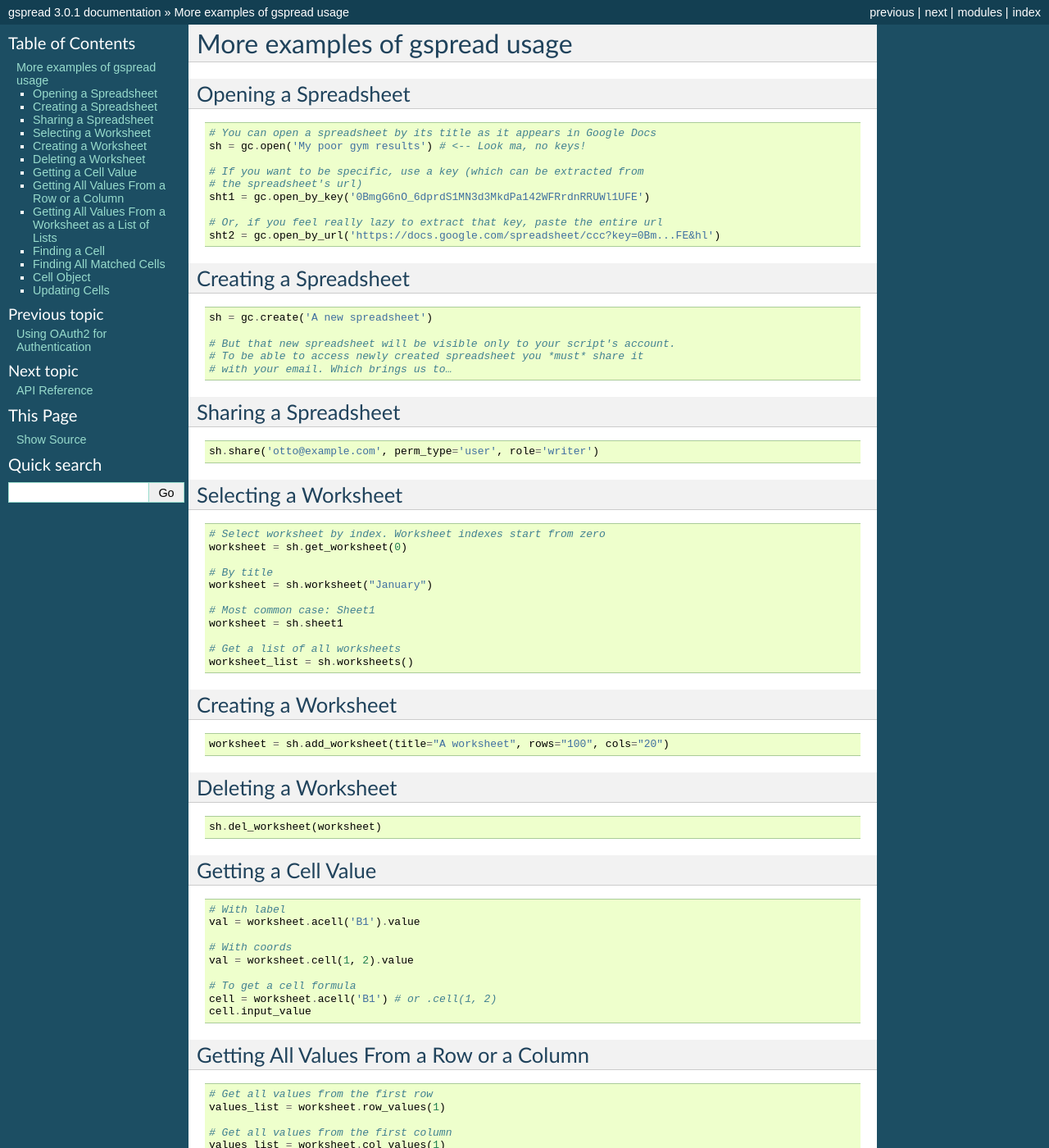
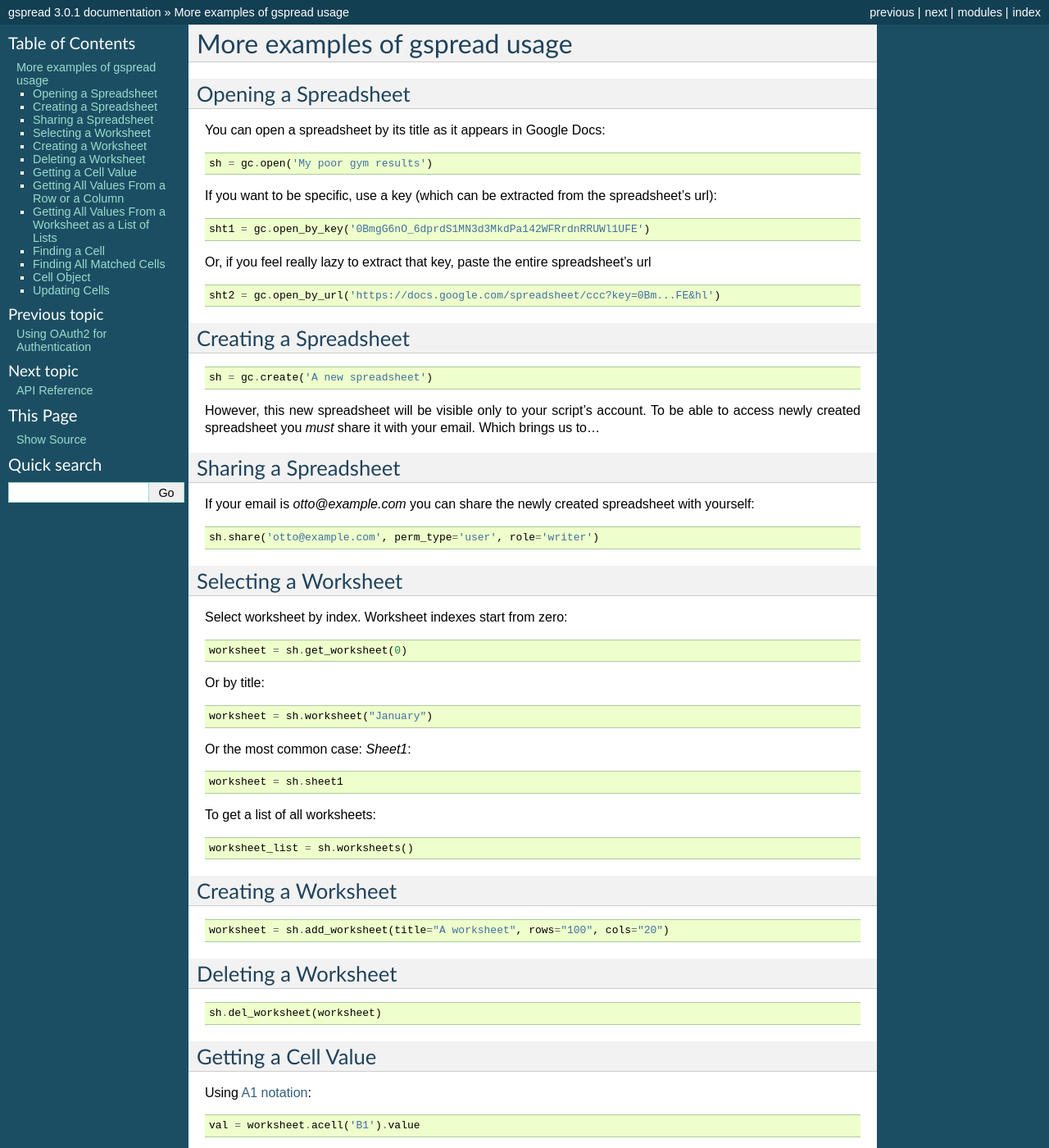
Before and after one commit to KendrickColeman/gspread, a Sphinx documentation site: the page built from docs/user-guide.rst, in a window 1280 px wide and 1400 px high. Shown: the whole window at 82% size. Built offline with Sphinx 7.4.7, drawn with Linux system fonts in a browser that asks for light colours; some of the changed text lies outside the part shown.

Commit message:
Format the docs, fix getting a cell value with formula example

```diff
--- a/docs/user-guide.rst
+++ b/docs/user-guide.rst
@@ -4,17 +4,25 @@ More examples of gspread usage
 Opening a Spreadsheet
 ~~~~~~~~~~~~~~~~~~~~~
 
+You can open a spreadsheet by its title as it appears in Google Docs:
+
 .. code:: python
 
-   # You can open a spreadsheet by its title as it appears in Google Docs
-   sh = gc.open('My poor gym results') # <-- Look ma, no keys!
+   sh = gc.open('My poor gym results')
 
-   # If you want to be specific, use a key (which can be extracted from
-   # the spreadsheet's url)
+If you want to be specific, use a key (which can be extracted from
+the spreadsheet's url):
+
+.. code:: python
+
    sht1 = gc.open_by_key('0BmgG6nO_6dprdS1MN3d3MkdPa142WFRrdnRRUWl1UFE')
 
-   # Or, if you feel really lazy to extract that key, paste the entire url
+Or, if you feel really lazy to extract that key, paste the entire spreadsheet's url
+
+.. code:: python
+
    sht2 = gc.open_by_url('https://docs.google.com/spreadsheet/ccc?key=0Bm...FE&hl')
+
 
 Creating a Spreadsheet
 ~~~~~~~~~~~~~~~~~~~~~~
@@ -23,33 +31,49 @@ Creating a Spreadsheet
 
    sh = gc.create('A new spreadsheet')
 
-   # But that new spreadsheet will be visible only to your script's account.
-   # To be able to access newly created spreadsheet you *must* share it
-   # with your email. Which brings us to…
+However, this new spreadsheet will be visible only to your script's account.
+To be able to access newly created spreadsheet you *must* share it
+with your email. Which brings us to…
+
 
 Sharing a Spreadsheet
 ~~~~~~~~~~~~~~~~~~~~~
+
+If your email is *otto@example.com* you can share the newly created spreadsheet
+with yourself:
 
 .. code:: python
 
    sh.share('otto@example.com', perm_type='user', role='writer')
 
+
 Selecting a Worksheet
 ~~~~~~~~~~~~~~~~~~~~~
 
+Select worksheet by index. Worksheet indexes start from zero:
+
 .. code:: python
 
-   # Select worksheet by index. Worksheet indexes start from zero
    worksheet = sh.get_worksheet(0)
 
-   # By title
+Or by title:
+
+.. code:: python
+
    worksheet = sh.worksheet("January")
 
-   # Most common case: Sheet1
+Or the most common case: *Sheet1*:
+
+.. code:: python
+
    worksheet = sh.sheet1
 
-   # Get a list of all worksheets
+To get a list of all worksheets:
+
+.. code:: python
+
    worksheet_list = sh.worksheets()
+
 
 Creating a Worksheet
 ~~~~~~~~~~~~~~~~~~~~
@@ -58,6 +82,7 @@ Creating a Worksheet
 
    worksheet = sh.add_worksheet(title="A worksheet", rows="100", cols="20")
 
+
 Deleting a Worksheet
 ~~~~~~~~~~~~~~~~~~~~
 
@@ -65,31 +90,48 @@ Deleting a Worksheet
 
    sh.del_worksheet(worksheet)
 
+
 Getting a Cell Value
 ~~~~~~~~~~~~~~~~~~~~
 
+Using `A1 notation <https://developers.google.com/sheets/api/guides/concepts#a1_notation>`_:
+
 .. code:: python
 
-   # With label
    val = worksheet.acell('B1').value
 
-   # With coords
+Or row and column coordinates:
+
+.. code:: python
+
    val = worksheet.cell(1, 2).value
 
-   # To get a cell formula
-   cell = worksheet.acell('B1') # or .cell(1, 2)
-   cell.input_value
+If you want to get a cell formula:
+
+.. code:: python
+
+   cell = worksheet.acell('B1', value_render_option='FORMULA').value
+
+   # or
+
+   cell = worksheet.cell(1, 2, value_render_option='FORMULA').value
+
 
 Getting All Values From a Row or a Column
 ~~~~~~~~~~~~~~~~~~~~~~~~~~~~~~~~~~~~~~~~~
 
+Get all values from the first row:
+
 .. code:: python
 
-   # Get all values from the first row
    values_list = worksheet.row_values(1)
 
-   # Get all values from the first column
+Get all values from the first column:
+
+.. code:: python
+
    values_list = worksheet.col_values(1)
+
 
 Getting All Values From a Worksheet as a List of Lists
 ~~~~~~~~~~~~~~~~~~~~~~~~~~~~~~~~~~~~~~~~~~~~~~~~~~~~~~
@@ -98,36 +140,46 @@ Getting All Values From a Worksheet as a List of Lists
 
    list_of_lists = worksheet.get_all_values()
 
+
 Finding a Cell
 ~~~~~~~~~~~~~~
 
+Find a cell matching a string:
+
 .. code:: python
 
-   # Find a cell with exact string value
    cell = worksheet.find("Dough")
 
    print("Found something at R%sC%s" % (cell.row, cell.col))
 
-   # Find a cell matching a regular expression
+Find a cell matching a regular expression
+
+.. code:: python
+
    amount_re = re.compile(r'(Big|Enormous) dough')
    cell = worksheet.find(amount_re)
+
 
 Finding All Matched Cells
 ~~~~~~~~~~~~~~~~~~~~~~~~~
 
+Find all cells matching a string:
+
 .. code:: python
 
-   # Find all cells with string value
    cell_list = worksheet.findall("Rug store")
 
-   # Find all cells with regexp
+Find all cells matching a regexp:
+
+.. code:: python
+
    criteria_re = re.compile(r'(Small|Room-tiering) rug')
    cell_list = worksheet.findall(criteria_re)
 
 Cell Object
 ~~~~~~~~~~~
 
-Each cell has a value and coordinates properties.
+Each cell has a value and coordinates properties:
 
 .. code:: python
 
@@ -139,14 +191,24 @@ Each cell has a value and coordinates properties.
 Updating Cells
 ~~~~~~~~~~~~~~
 
+Using `A1 notation <https://developers.google.com/sheets/api/guides/concepts#a1_notation>`_:
+
 .. code:: python
 
    worksheet.update_acell('B1', 'Bingo!')
 
-   # Or
+Or row and column coordinates:
+
+.. code:: python
+
    worksheet.update_cell(1, 2, 'Bingo!')
 
-   # Select a range
+A more complicated example: fetch all cells in a range,
+change their values and send an API request that update
+cells in batch:
+
+.. code:: python
+
    cell_list = worksheet.range('A1:C7')
 
    for cell in cell_list:
```
